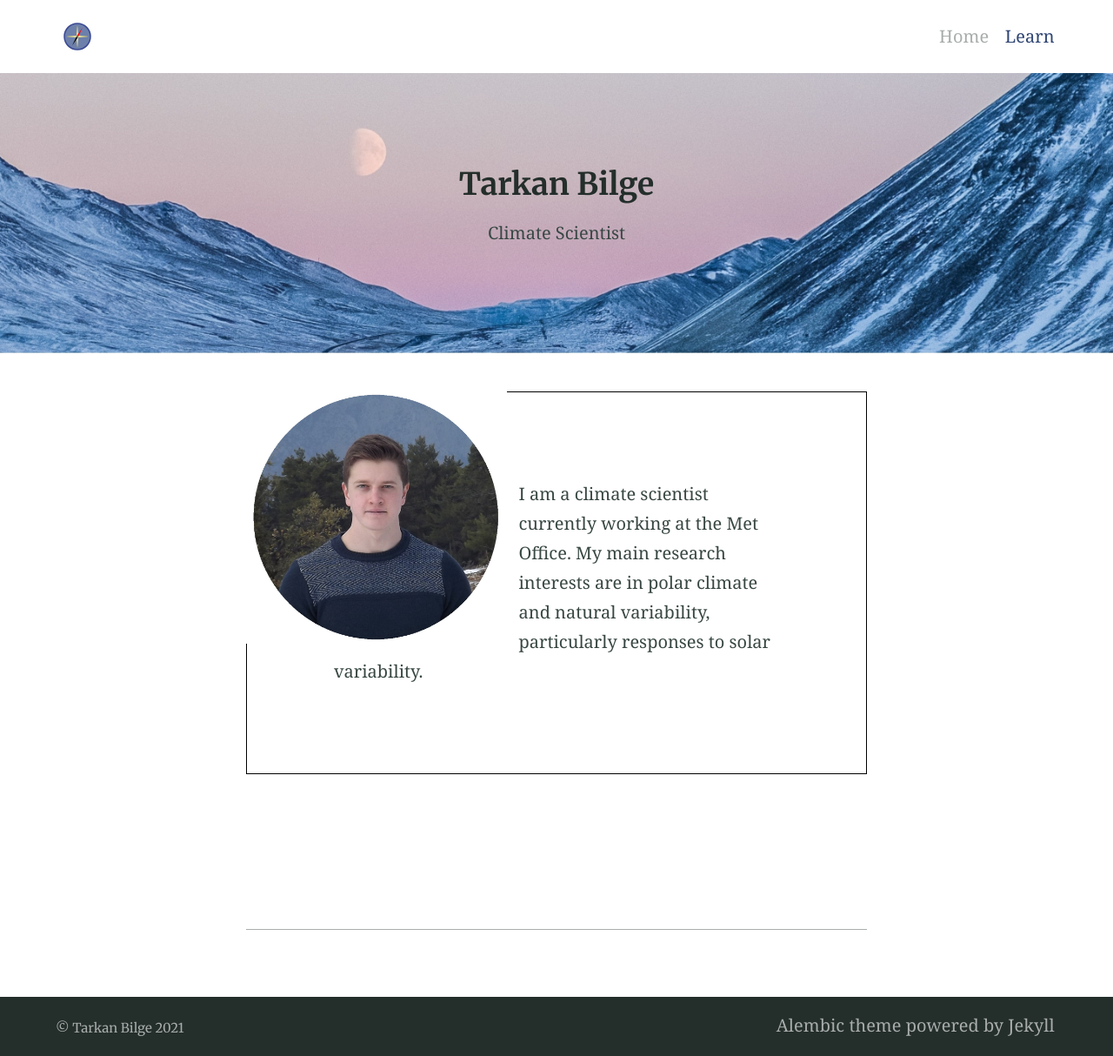
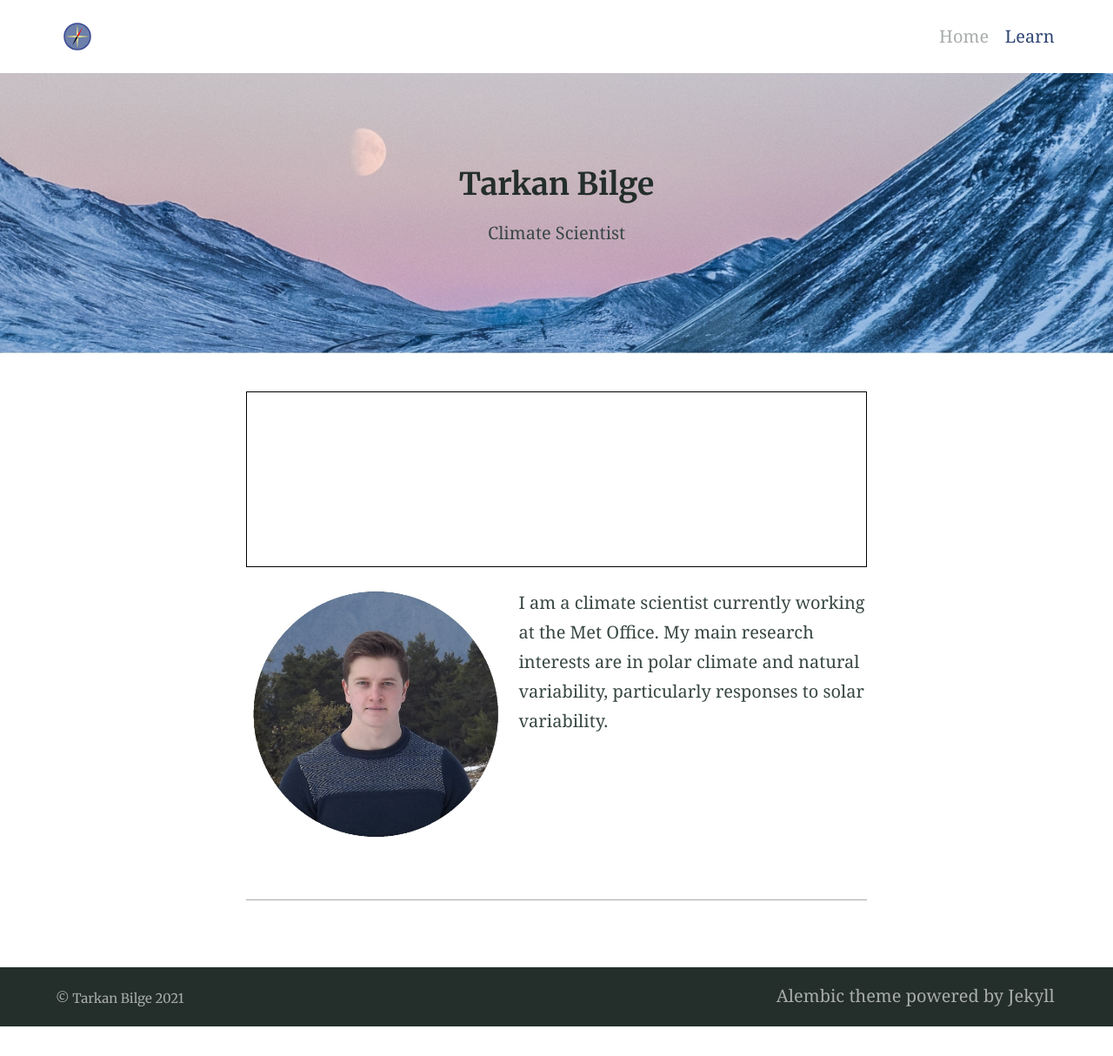
Before and after one commit to tarkanbilge/tarkanbilge.github.io, a Jekyll site: the page built from index.md, in a window 1280 px wide. Shown: the whole page at 87% size. Built offline with Jekyll 4.4.1, drawn with Linux system fonts in a browser that asks for light colours; after the commit the page ends 1180 px from its top, so only the background shows below that.

Commit message:
Format test

```diff
--- a/index.md
+++ b/index.md
@@ -7,9 +7,9 @@
 ---
 
 
-{% include figure.html image="https://tarkanbilge.github.io/assets/web_profile1.jpg" position="left" width="300" height="800" %}
 
-<p style="border:1px; border-style:solid; border-color:#000000; padding: 5em;"> I am a climate scientist currently working at the Met Office. My main research interests are in polar climate and natural variability, particularly responses to solar variability.  </p>
+
+<p style="border:1px; border-style:solid; border-color:#000000; padding: 5em;"> {% include figure.html image="https://tarkanbilge.github.io/assets/web_profile1.jpg" position="left" width="300" height="800" %} I am a climate scientist currently working at the Met Office. My main research interests are in polar climate and natural variability, particularly responses to solar variability.  </p>
 <br/><br/>
 
 ---
```
